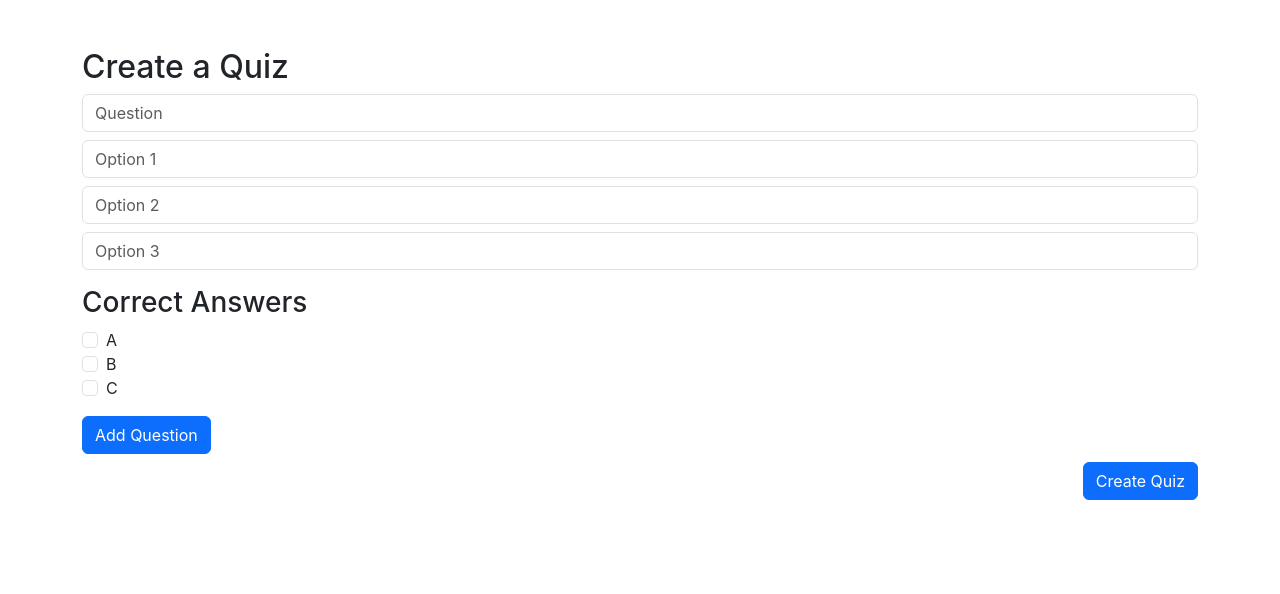
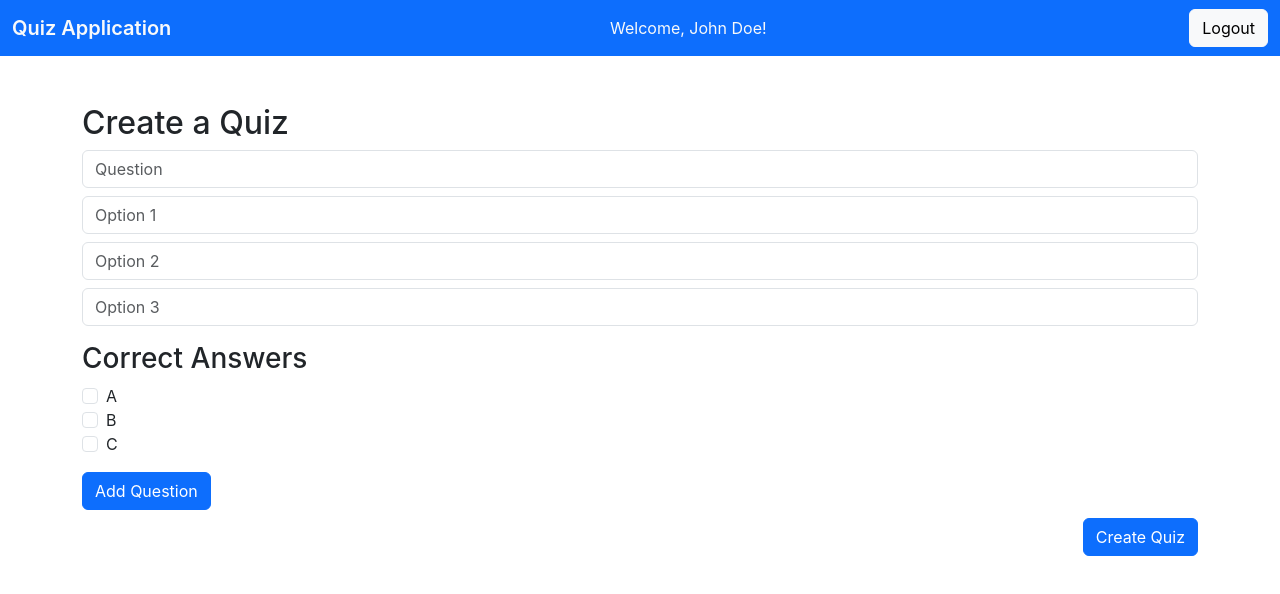
Before and after one commit to Harshul02/Quiz-App, a React (Create React App) app in the folder client/: page /create-quiz in a window 1280 px wide. Shown: the top 594 px of the page. Built offline with nearby package versions, Linux system fonts and the light colour scheme.

Commit message:
Added Login request

```diff
--- /dev/null
+++ b/client/src/components/Navbar.jsx
@@ -0,0 +1,28 @@
+import React from 'react';
+import { Link } from 'react-router-dom';
+
+const Navbar = () => {
+  const adminName = "John Doe";
+
+  const handleLogout = () => {
+    // Handle logout logic here
+  };
+
+  return (
+    <nav className="navbar navbar-expand-lg bg-primary">
+      <div className="container-fluid">
+        <Link className="navbar-brand text-light" to="/create-quiz" style={{fontWeight: "600"}}>
+          Quiz Application
+        </Link>
+        <div className="navbar-text text-light">
+          Welcome, {adminName}!
+        </div>
+        <button className="btn btn-light" onClick={handleLogout}>
+          Logout
+        </button>
+      </div>
+    </nav>
+  );
+};
+
+export default Navbar;
--- a/client/src/pages/CreateQuiz.jsx
+++ b/client/src/pages/CreateQuiz.jsx
@@ -1,4 +1,5 @@
 import React, { useState } from 'react';
+import Navbar from '../components/Navbar';
 
 const CreateQuiz = () => {
   const user = {
@@ -37,6 +38,8 @@ const CreateQuiz = () => {
   };
 
   return (
+    <>
+    <Navbar />
     <div className="container py-5">
       {quizCreated ? (
         <p className="alert alert-success">Quiz created successfully!</p>
@@ -118,6 +121,7 @@ const CreateQuiz = () => {
         </div>
       )}
     </div>
+    </>
   );
 };
 
--- a/client/src/pages/Login.jsx
+++ b/client/src/pages/Login.jsx
@@ -1,24 +1,59 @@
-import React from "react";
+import React, { useState } from "react";
 import { useNavigate, Link } from "react-router-dom";
+import axios from "axios";
 
 function Login() {
   const navigate = useNavigate();
 
-  const onFinish = () => {
-    // Handle form submission
+  const [email, setEmail] = useState("");
+  const [password, setPassword] = useState("");
+
+  const onFinish = async (e) => {
+    e.preventDefault();
+
+    try {
+      const response = await axios.post("/api/admin/login", {
+        email,
+        password,
+      });
+
+      if (response.data.success) {
+        console.log("Login successful:", response.data);
+        localStorage.setItem("token", response.data.data);
+        navigate("/create-quiz");
+      } else {
+        console.error(response.data.message);
+      }
+    } catch (error) {
+      console.error("Login error:", error.message);
+    }
   };
 
   return (
     <div className="d-flex justify-content-center align-items-center bg-primary" style={{ height: "100vh" }}>
       <form onSubmit={onFinish} style={{ width: "350px" }} className="p-4 bg-light rounded shadow">
-      <h2 className="">Login</h2>
-      <hr />
+        <h2>Login</h2>
+        <hr />
         <div className="form-outline mb-4">
-          <input type="email" id="form2Example1" className="form-control" placeholder="Email"/>
+          <input
+            type="email"
+            id="form2Example1"
+            className="form-control"
+            placeholder="Email"
+            value={email}
+            onChange={(e) => setEmail(e.target.value)}
+          />
         </div>
 
         <div className="form-outline mb-4">
-          <input type="password" id="form2Example2" className="form-control" placeholder="Password"/>
+          <input
+            type="password"
+            id="form2Example2"
+            className="form-control"
+            placeholder="Password"
+            value={password}
+            onChange={(e) => setPassword(e.target.value)}
+          />
         </div>
 
         <button type="submit" className="btn btn-primary btn-block mb-4">
```
